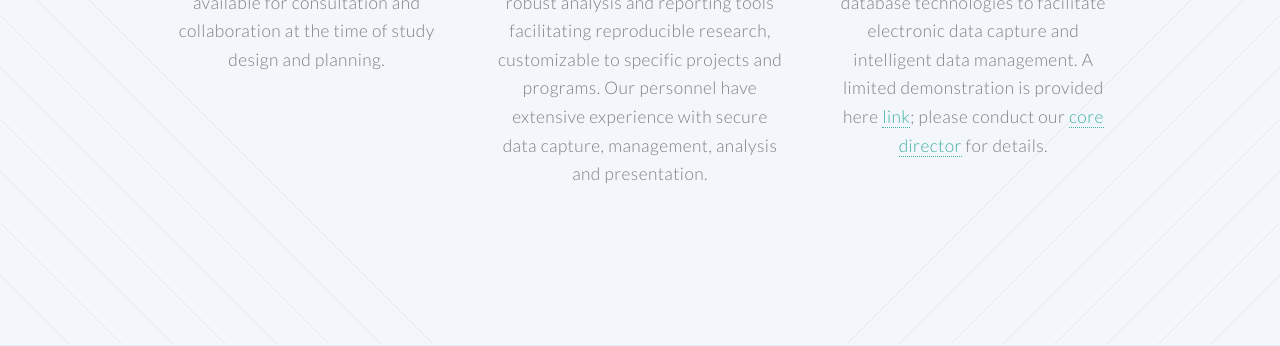
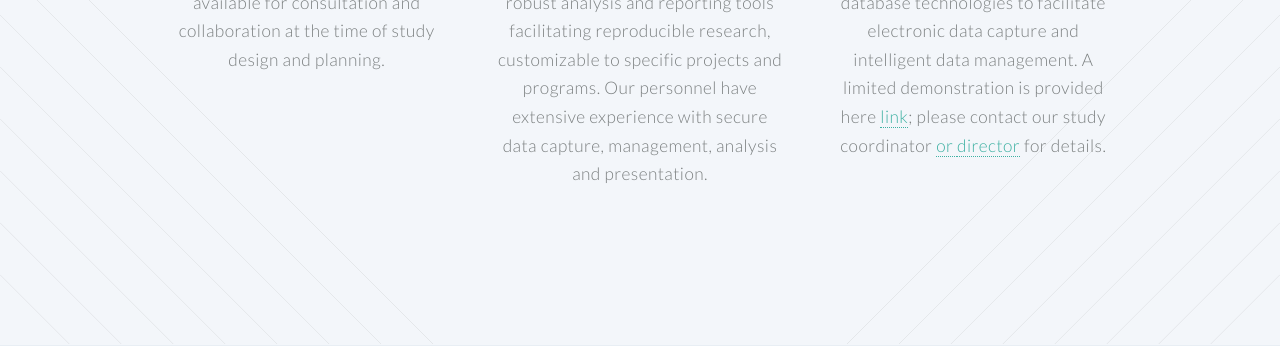
Before and after one commit to timothytsai/IFARbiostats.github.io, a Jekyll site: the page built from index.html, in a window 1280 px wide and 900 px high, scrolled down 1341 px. Shown: the part 319-665 px from the top of the window. Built offline with Jekyll 4.4.1, drawn with Linux system fonts in a browser that asks for light colours; some web fonts are replaced.

Commit message:
Added link to study coordinator.

```diff
--- a/index.html
+++ b/index.html
@@ -60,7 +60,7 @@
 									<header>
 										<h3>Data Management</h3>
 									</header>
-									<p>We utilize REDCap and other database technologies to facilitate electronic data capture and intelligent data management. A limited demonstration is provided here <a href="">link</a>; please conduct our <a href="mailto:TGT@hsl.harvard.edu">core director</a> for details.</p>
+									<p>We utilize REDCap and other database technologies to facilitate electronic data capture and intelligent data management. A limited demonstration is provided here <a href="">link</a>; please contact our study coordinator  <a href="mailto:ileanisaza@hsl.harvard.edu"> or <a href="mailto:TGT@hsl.harvard.edu">director</a> for details.</p>
 								</section>
 							</div>
 						</div>
```
